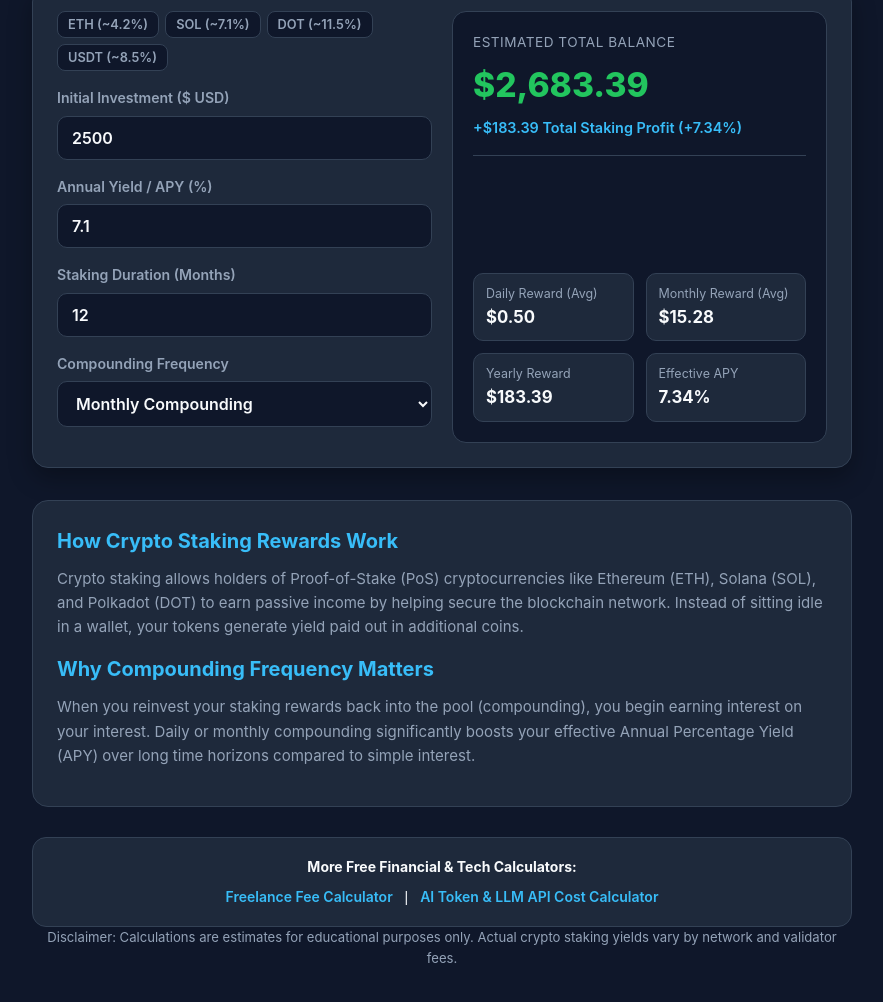
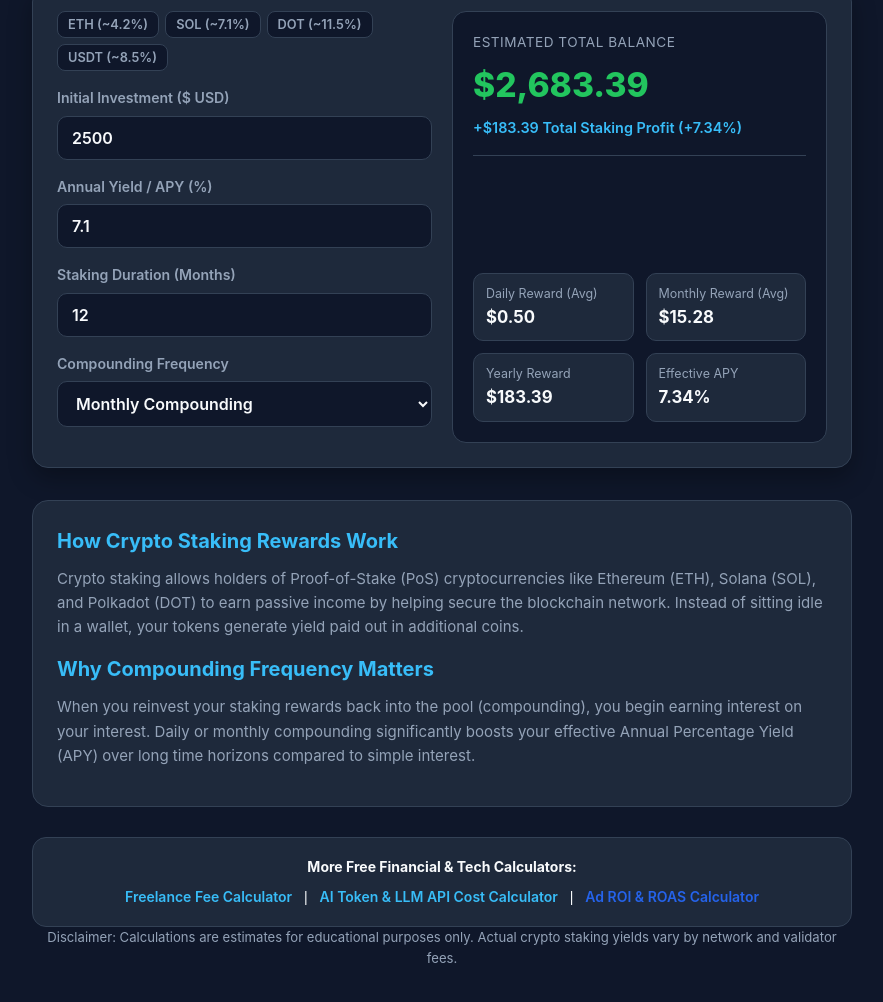
Before and after one commit to valeryivch-maker/crypto-staking-calculator, a plain HTML site: page index.html in a window 1280 px wide. Shown: the part 170-1172 px from the top of the page, without its empty margins (198-1081 px from the left). Drawn offline with Linux system fonts and the light colour scheme.

Commit message:
Update index.html

```diff
--- a/index.html
+++ b/index.html
@@ -127,7 +127,8 @@
  <nav style="margin-top:28px;padding:18px;border-radius:14px;border:1px solid #334155;background:#1e293b;text-align:center;font-family:sans-serif;font-size:14px;color:#f8fafc;">
   <strong style="display:block;margin-bottom:8px;">More Free Financial & Tech Calculators:</strong>
   <a href="https://valeryivch-maker.github.io/freelance-fee-calculator/" target="_blank" style="color:#38bdf8;text-decoration:none;font-weight:600;margin:0 8px;">Freelance Fee Calculator</a> |
-  <a href="https://valeryivch-maker.github.io/ai-token-cost-calculator/" target="_blank" style="color:#38bdf8;text-decoration:none;font-weight:600;margin:0 8px;">AI Token & LLM API Cost Calculator</a>
+  <a href="https://valeryivch-maker.github.io/ai-token-cost-calculator/" target="_blank" style="color:#38bdf8;text-decoration:none;font-weight:600;margin:0 8px;">AI Token & LLM API Cost Calculator</a> |
+  <a href="https://valeryivch-maker.github.io/roas-roi-calculator/" target="_blank" style="color:#2563eb;text-decoration:none;font-weight:600;margin:0 8px;">Ad ROI & ROAS Calculator</a>
 </nav>
     <p>Disclaimer: Calculations are estimates for educational purposes only. Actual crypto staking yields vary by network and validator fees.</p>
   </footer>
```
